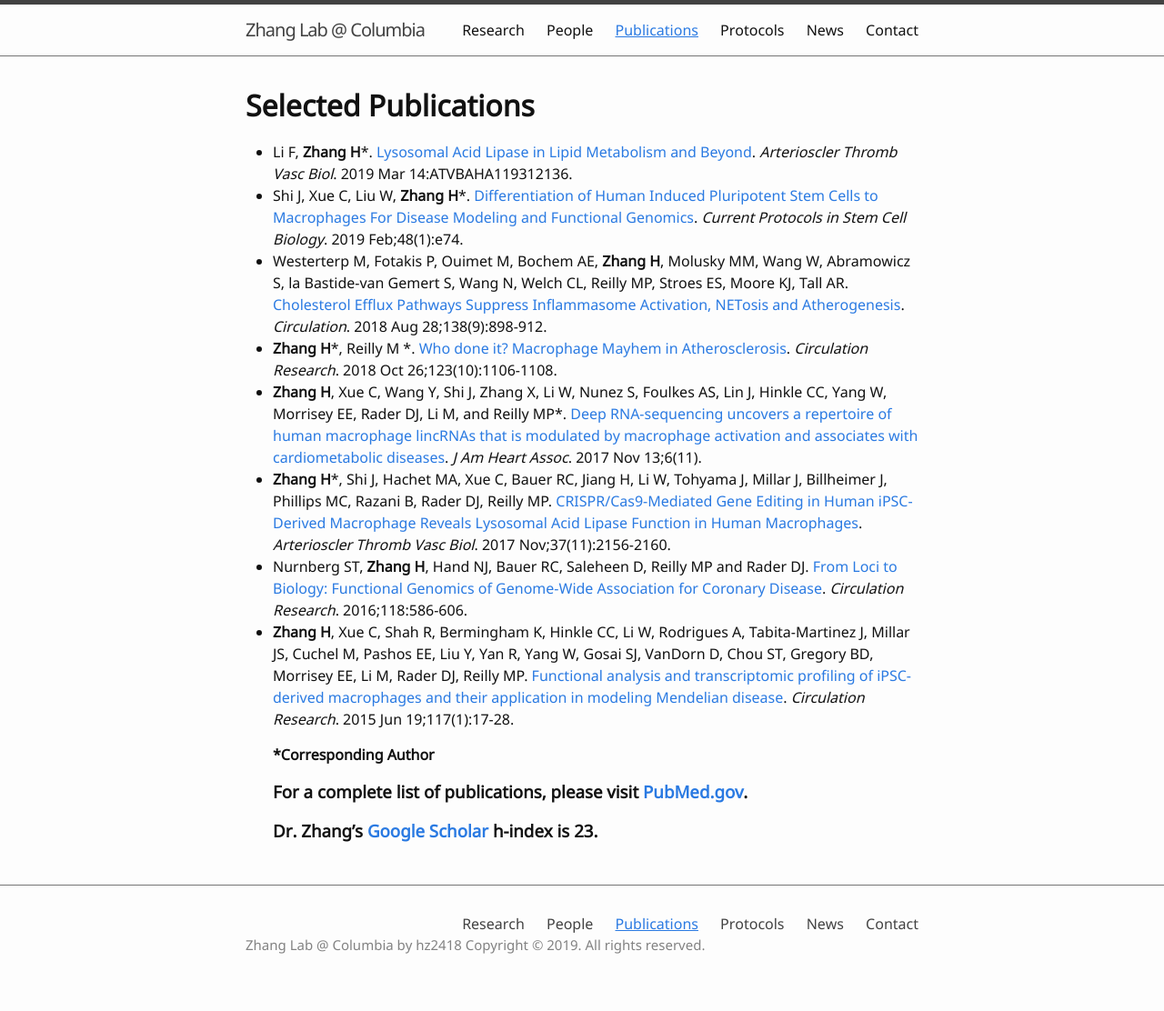
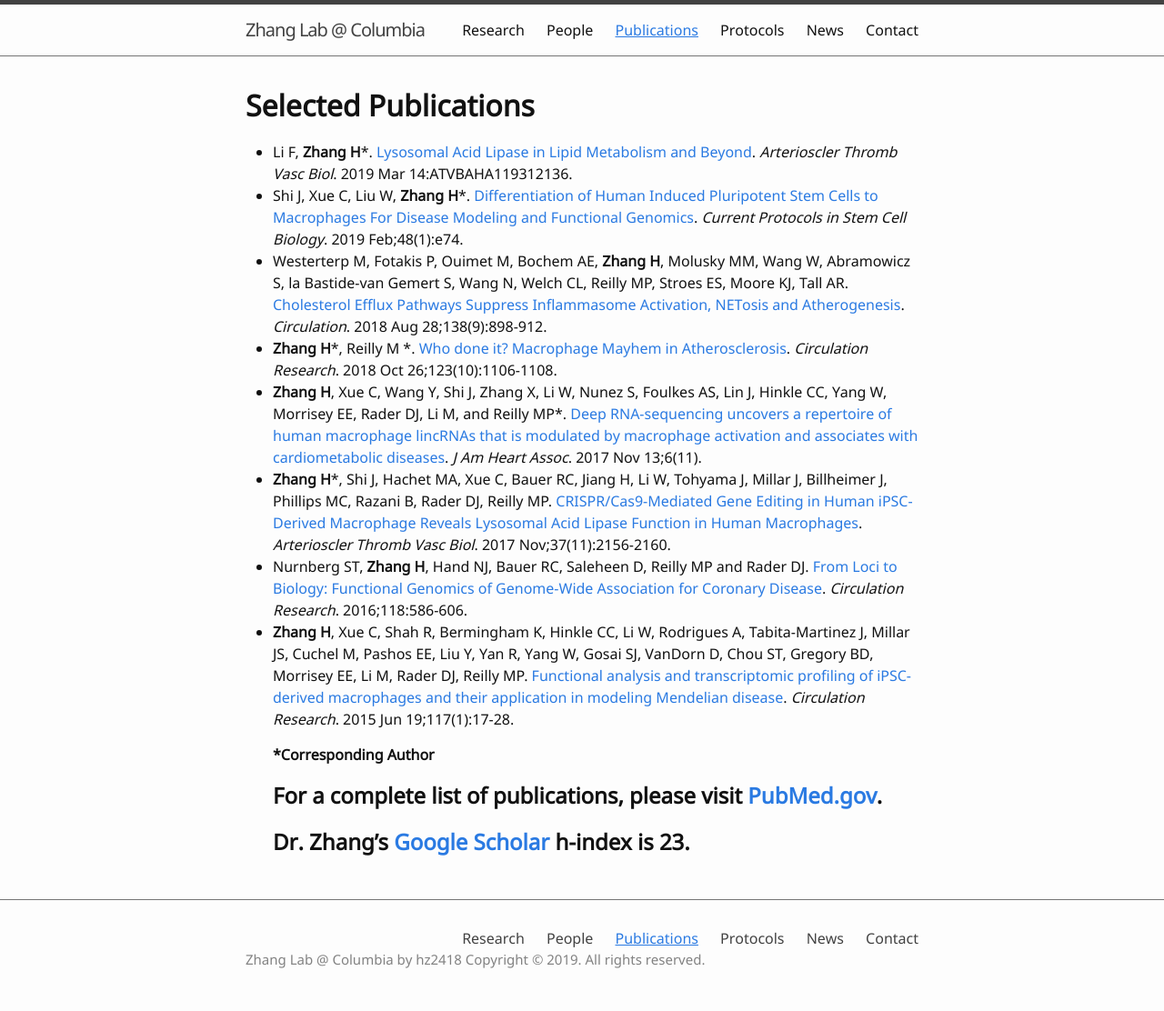
Before and after one commit to hanruizhang/zhanglab, a Jekyll site: the page built from 3_Publications.md, in a window 1280 px wide. Shown: the whole page at 91% size. Built offline with Jekyll 4.4.1, drawn with Linux system fonts in a browser that asks for light colours.

```diff
--- a/3_Publications.md
+++ b/3_Publications.md
@@ -16,5 +16,5 @@ nav: true
 * **Zhang H**, Xue C, Shah R, Bermingham K, Hinkle CC, Li W, Rodrigues A, Tabita-Martinez J, Millar JS, Cuchel M, Pashos EE, Liu Y, Yan R, Yang W, Gosai SJ, VanDorn D, Chou ST, Gregory BD, Morrisey EE, Li M, Rader DJ, Reilly MP. [Functional analysis and transcriptomic profiling of iPSC-derived macrophages and their application in modeling Mendelian disease](https://www.ncbi.nlm.nih.gov/pmc/articles/PMC4565503/). _Circulation Research_. 2015 Jun 19;117(1):17-28.
 
   ***Corresponding Author**
-### **For a complete list of publications, please visit [PubMed.gov](https://www.ncbi.nlm.nih.gov/myncbi/browse/collection/48301642/?sort=date&direction=descending).**
-### **Dr. Zhang's [Google Scholar](https://scholar.google.com/citations?hl=en&view_op=list_works&gmla=AJsN-F7X1CyDapGJzdDnDEe-E6DBE-s9JXz75DhHIyt_My4-7-Wn2Wnu4b-6_TQeAP1WK597WTCf8wKOrbZVy3KNB0Hm5Kw6Hw&user=20tuWCkAAAAJ) h-index is 23.**
+## **For a complete list of publications, please visit [PubMed.gov](https://www.ncbi.nlm.nih.gov/myncbi/browse/collection/48301642/?sort=date&direction=descending).**
+## **Dr. Zhang's [Google Scholar](https://scholar.google.com/citations?hl=en&view_op=list_works&gmla=AJsN-F7X1CyDapGJzdDnDEe-E6DBE-s9JXz75DhHIyt_My4-7-Wn2Wnu4b-6_TQeAP1WK597WTCf8wKOrbZVy3KNB0Hm5Kw6Hw&user=20tuWCkAAAAJ) h-index is 23.**
```
